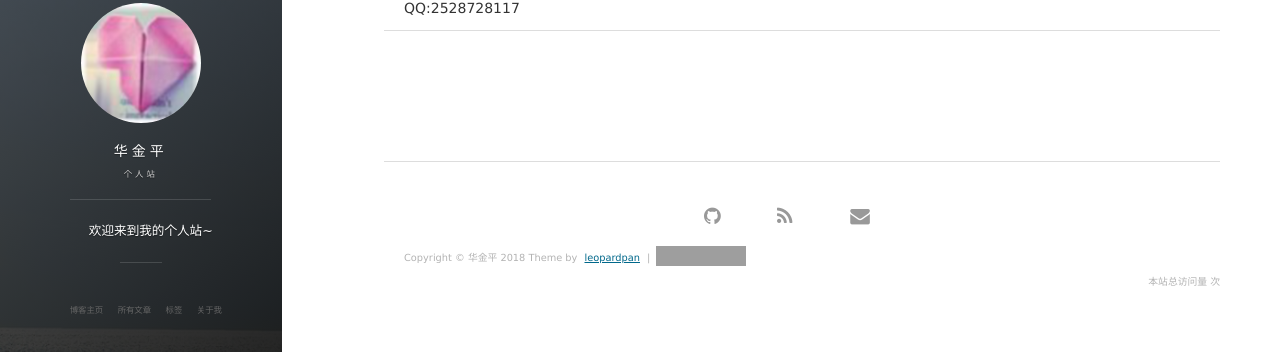
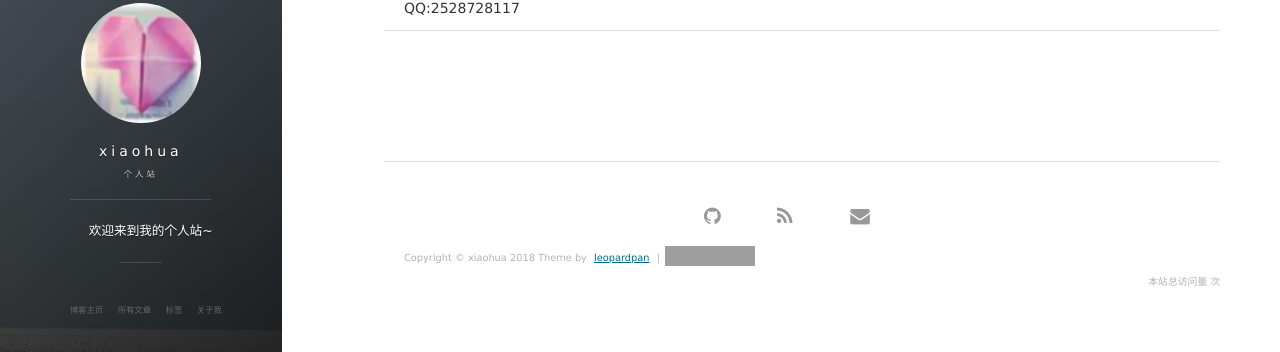
Before and after one commit to huajinping/huajinping.github.io, a Jekyll site: the page built from about.md, in a window 1280 px wide. Shown: the part 285-637 px from the top of the page. Built offline with Jekyll 4.4.1, drawn with Linux system fonts in a browser that asks for light colours; nearby versions of some CDN libraries; comment, search, counter and statistics services are not loaded; grey boxes are pictures that could not be loaded.

Commit message:
Update _config.yml

```diff
--- a/_config.yml
+++ b/_config.yml
@@ -1,5 +1,5 @@
 # Basic
-title: 华金平
+title: xiaohua
 subtitle: 个人站
 description: 欢迎来到我的个人站~
 # 头像里面的标题
```
